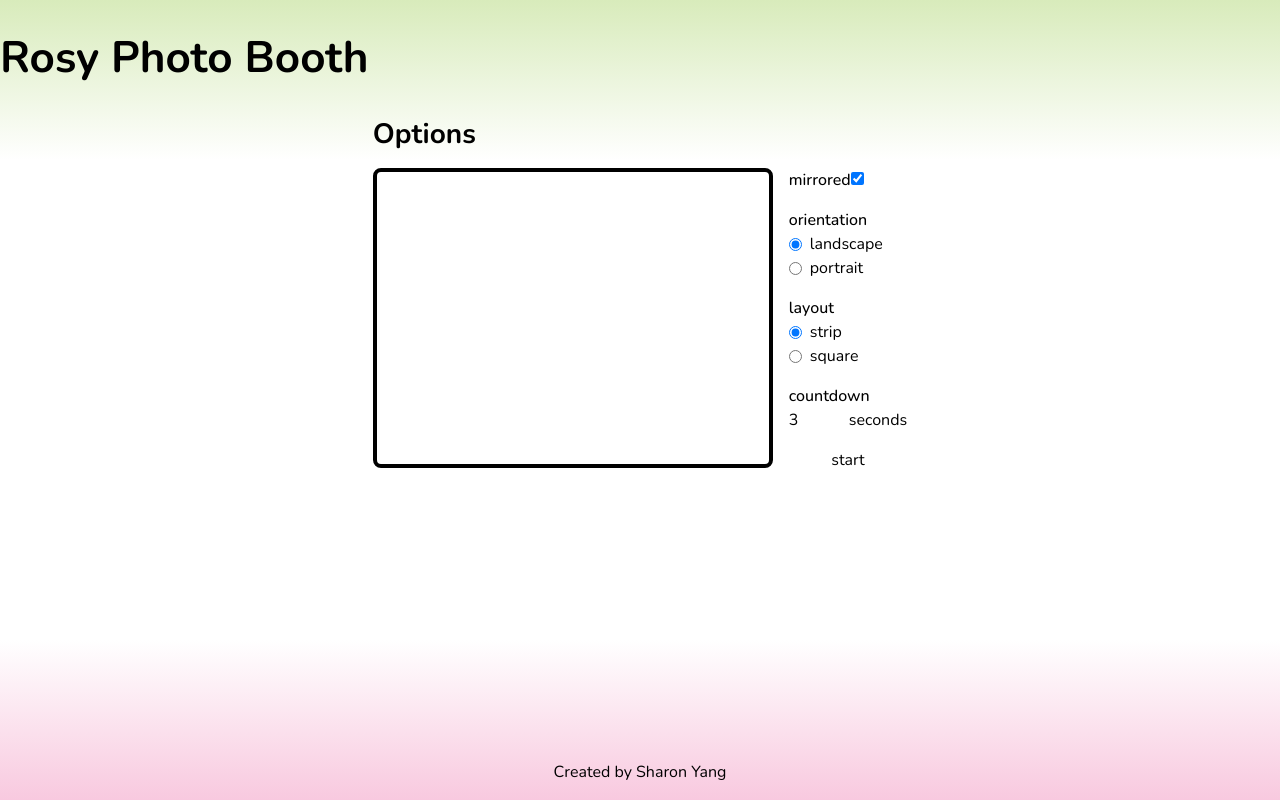
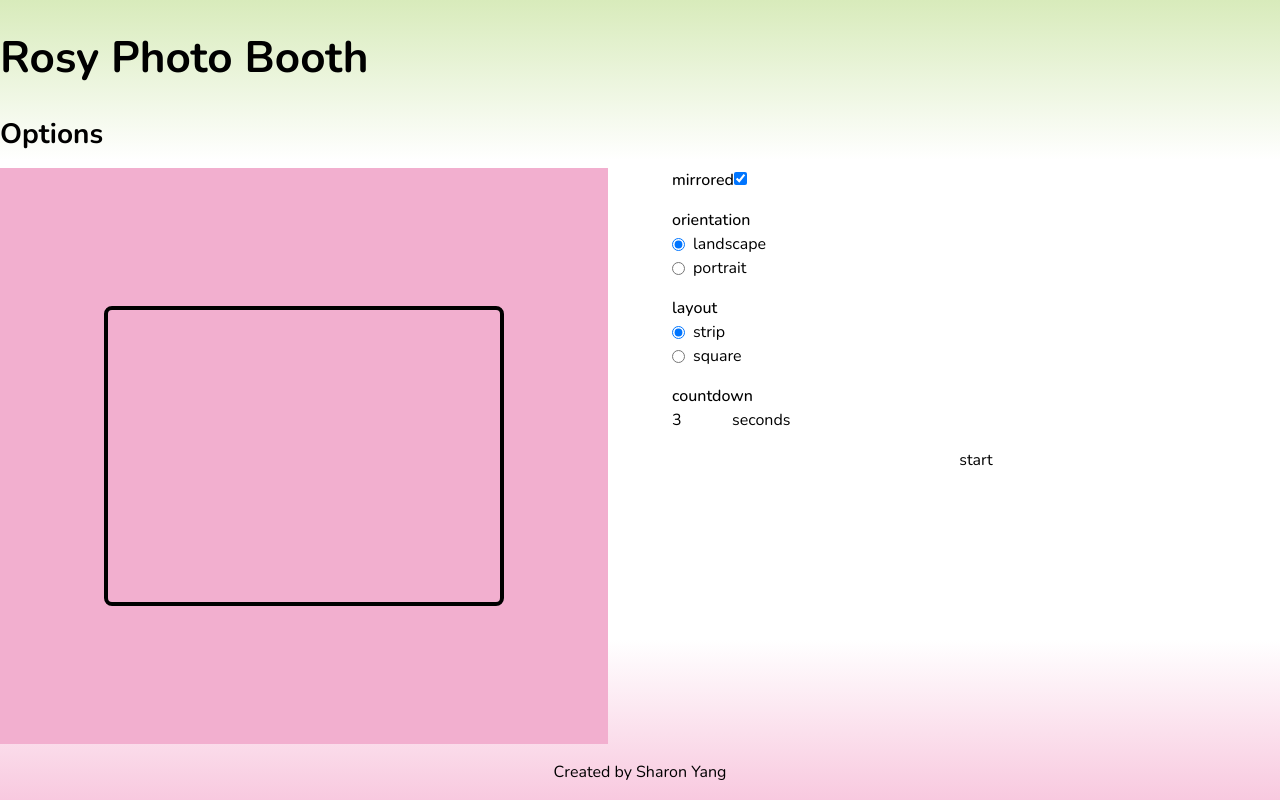
Before and after one commit to sharonyang16/rosy-photo-booth, a Next.js app: page / in a window 1280 px wide. Built offline with nearby package versions, Linux system fonts and the light colour scheme; no server answers.

Commit message:
Add grid to page layout

```diff
--- a/src/components/Layout/PageLayout.tsx
+++ b/src/components/Layout/PageLayout.tsx
@@ -4,14 +4,13 @@ type PageLayoutProps = {
   pageHeading: string;
   children: React.ReactNode;
 };
-
 const PageLayout = ({ pageHeading, children }: PageLayoutProps) => {
   return (
-    <div className="flex flex-col gap-4">
+    <div className="flex flex-col gap-4 w-full">
       <Typography variant="header" as="h1">
         {pageHeading}
       </Typography>
-      {children}
+      <div className="w-full h-full grid grid-cols-2 gap-16">{children}</div>
     </div>
   );
 };
--- /dev/null
+++ b/src/components/Layout/PaperContainer.tsx
@@ -0,0 +1,9 @@
+const PaperContainer = ({ children }: { children: React.ReactNode }) => {
+  return (
+    <div className="w-full h-full flex justify-center items-center bg-[#f2afcf] py-4">
+      {children}
+    </div>
+  );
+};
+
+export default PaperContainer;
--- a/src/components/pages/CapturePage/CapturePage.tsx
+++ b/src/components/pages/CapturePage/CapturePage.tsx
@@ -3,6 +3,7 @@ import { PICTURE_COUNT } from "@/types/constants";
 import Typography from "@/components/base/Typography";
 import PageLayout from "@/components/Layout/PageLayout";
 import Camera from "@/components/Camera/Camera";
+import PaperContainer from "@/components/Layout/PaperContainer";
 type CapturePageProps = {
   webcamRef: React.RefObject<Webcam>;
   pictureSize: { height: number; width: number };
@@ -20,8 +21,9 @@ const CapturePage = ({
 }: CapturePageProps) => {
   return (
     <PageLayout pageHeading="Capture">
-      <div className="flex">
+      <PaperContainer>
         <Camera ref={webcamRef} size={size} mirrored={mirrored} />
+      </PaperContainer>
       <div>
         <div className="flex">
           <Typography variant="label">Pictures Remaining: </Typography>
@@ -32,7 +34,6 @@ const CapturePage = ({
           <Typography>{currentCountdown}</Typography>
         </div>
       </div>
-      </div>
     </PageLayout>
   );
 };
--- a/src/components/pages/CustomizePage/CustomizePage.tsx
+++ b/src/components/pages/CustomizePage/CustomizePage.tsx
@@ -2,6 +2,7 @@ import RadioButton from "@/components/base/RadioButton";
 import Typography from "@/components/base/Typography";
 import CroppedImage from "@/components/CroppedImage/CroppedImage";
 import PageLayout from "@/components/Layout/PageLayout";
+import PaperContainer from "@/components/Layout/PaperContainer";
 import StripLayout from "@/components/StripLayout/StripLayout";
 import { useCustomize } from "@/hooks/useCustomize";
 import {
@@ -39,8 +40,7 @@ const CustomizePage = ({
 
   return (
     <PageLayout pageHeading="Customize">
-      <div className="flex gap-8">
-        <div className="flex flex-col w-fit">
+      <PaperContainer>
         <StripLayout
           ref={downloadableImageRef}
           layout={layout}
@@ -56,13 +56,7 @@ const CustomizePage = ({
             />
           ))}
         </StripLayout>
-          <button
-            disabled={Object.keys(downloadableImageRef).length === 0}
-            onClick={handleDownloadImage}
-          >
-            Download
-          </button>
-        </div>
+      </PaperContainer>
       <form className="flex flex-col">
         <fieldset>
           <Typography variant="label" as="label">
@@ -92,8 +86,13 @@ const CustomizePage = ({
             />
           ))}
         </fieldset>
+        <button
+          disabled={Object.keys(downloadableImageRef).length === 0}
+          onClick={handleDownloadImage}
+        >
+          Download
+        </button>
       </form>
-      </div>
     </PageLayout>
   );
 };
--- a/src/components/pages/OptionsPage/OptionsPage.tsx
+++ b/src/components/pages/OptionsPage/OptionsPage.tsx
@@ -3,6 +3,7 @@ import OptionsForm from "./OptionsForm/OptionsForm";
 import { PhotoboothFormProps } from "../../../types/photobooth";
 import PageLayout from "@/components/Layout/PageLayout";
 import Camera from "@/components/Camera/Camera";
+import PaperContainer from "@/components/Layout/PaperContainer";
 
 const OptionsPage = ({
   webcamRef,
@@ -22,8 +23,10 @@ const OptionsPage = ({
 } & PhotoboothFormProps) => {
   return (
     <PageLayout pageHeading="Options">
-      <div className="flex gap-4">
+      <PaperContainer>
         <Camera ref={webcamRef} size={size} mirrored={mirrored} />
+      </PaperContainer>
+
       <OptionsForm
         mirrored={mirrored}
         handleMirroredChange={handleMirroredChange}
@@ -35,7 +38,6 @@ const OptionsPage = ({
         handleCountdownChange={handleCountdownChange}
         setPhotoboothState={setPhotoboothState}
       />
-      </div>
     </PageLayout>
   );
 };
--- a/src/components/pages/SelectPage/SelectPage.tsx
+++ b/src/components/pages/SelectPage/SelectPage.tsx
@@ -4,6 +4,7 @@ import DraggableImage from "./DraggableImage";
 import DroppableImage from "./DroppableImage";
 import StripLayout from "@/components/StripLayout/StripLayout";
 import PageLayout from "@/components/Layout/PageLayout";
+import PaperContainer from "@/components/Layout/PaperContainer";
 
 type SelectPageProps = {
   layout: Layout;
@@ -29,9 +30,10 @@ const SelectPage = ({
 
   return (
     <PageLayout pageHeading="Choose your pictures">
+      <div className="col-span-full">
         <DndContext onDragEnd={handleDragEnd}>
-        <div className="flex justify-center items-center gap-16">
-          <div>
+          <div className="w-full grid grid-cols-2 gap-16">
+            <PaperContainer>
               <StripLayout layout={layout} className="bg-white">
                 {selectedPictures.map((picture, index) => (
                   <DroppableImage
@@ -42,6 +44,13 @@ const SelectPage = ({
                   />
                 ))}
               </StripLayout>
+            </PaperContainer>
+            <div className="flex flex-col">
+              <div className="grid grid-cols-2 gap-8 w-fit">
+                {pictures.map((picture, index) => (
+                  <DraggableImage key={index} src={picture} size={size} />
+                ))}
+              </div>
               <button
                 disabled={selectedPictures.some((picture) => !picture)}
                 onClick={() => setPhotoboothState("CUSTOMIZE")}
@@ -49,17 +58,9 @@ const SelectPage = ({
                 done
               </button>
             </div>
-          <div className="flex flex-col">
-            <>
-              <div className="grid grid-cols-4 gap-8">
-                {pictures.map((picture, index) => (
-                  <DraggableImage key={index} src={picture} size={size} />
-                ))}
-              </div>
-            </>
-          </div>
           </div>
         </DndContext>
+      </div>
     </PageLayout>
   );
 };
```
Lines whose indentation alone changed are shown as unchanged.
